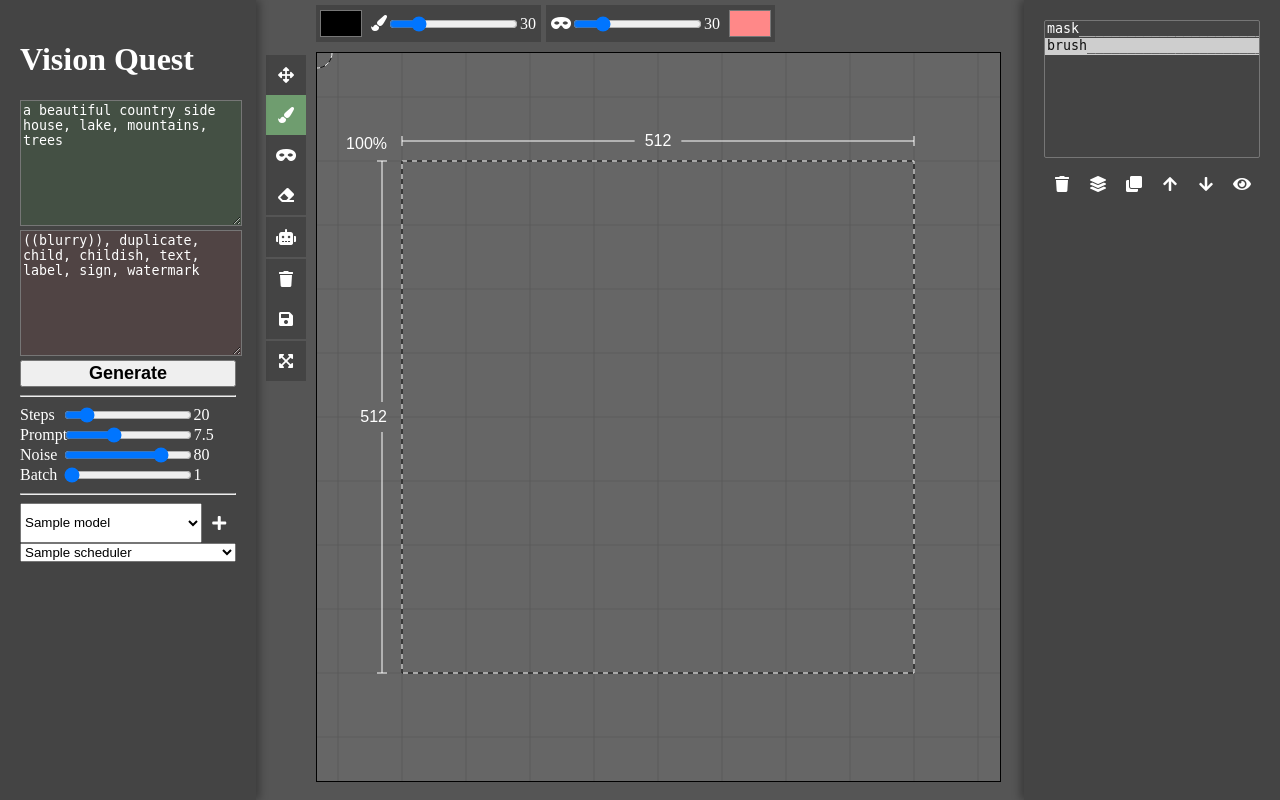
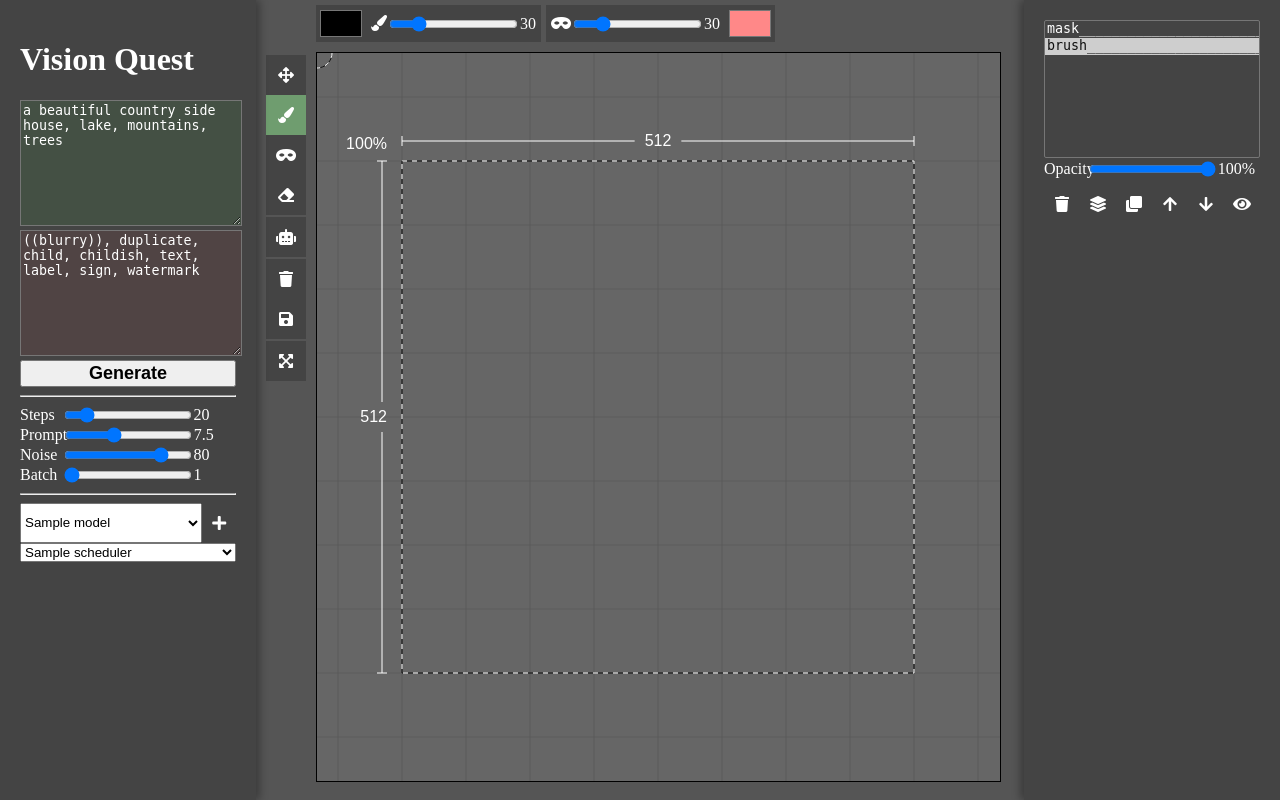
Before and after one commit to aole/Vision-Quest-Stable-Diffusion, a Flask app: template templates/index.html in a window 1280 px wide. Run offline with Flask 2, Linux system fonts and the light colour scheme; the template is opened without the code that fills it: most values are stand-ins (such as "Sample title", 1, 10 or a date in 2020).

Commit message:
Change layer opacity

```diff
--- a/static/js/layermanager.js
+++ b/static/js/layermanager.js
@@ -20,6 +20,7 @@ class LayerManager {
         this.maskCanvas.width = renderBoxWidth;
         this.maskCanvas.height = renderBoxHeight;
         this.maskLayer = this.addLayer(this.maskCanvas, "mask");
+        this.maskLayer.opacity = 50;
     }
 
     getBrushLayer() { return this.brushLayer; }
@@ -27,7 +28,7 @@ class LayerManager {
 
     addLayer(canvas, name, position=-1, refresh=true) {
         var ctx = canvas.getContext('2d');
-        var lyr = {name: name, canvas: canvas, ctx: ctx, x: 0, y: 0, visible: true}
+        var lyr = {name: name, canvas: canvas, ctx: ctx, x: 0, y: 0, visible: true, opacity: 100}
         if (position===-1)
             this.layers.push(lyr);
         else
@@ -245,7 +246,11 @@ class LayerManager {
         modelCtx.globalCompositeOperation = "source-over"
         modelCtx.clearRect(0, 0, modelCanvas.width, modelCanvas.height);
         for (let lyr of this.layers) {
-            if (lyr.name === 'mask' || !lyr.visible) continue;
+            if (lyr.name === 'mask' || !lyr.visible || lyr.opacity===0) continue;
+
+            var opacity = lyr.opacity / 100.0;
+            modelCtx.globalAlpha = opacity;
+
             modelCtx.drawImage(lyr.canvas, lyr.x, lyr.y);
         }
         var dataURL = modelCanvas.toDataURL();
--- a/static/js/script.js
+++ b/static/js/script.js
@@ -68,6 +68,15 @@ var scaling = false;
 
 function distance2(x1, y1, x2, y2) {
     return Math.pow(x2-x1, 2) + Math.pow(y2-y1, 2);
+}
+
+const opacity_slider = document.getElementById('opacity-slider');
+opacity_slider.oninput = function() {
+  var opacity = parseInt(opacity_slider.value);
+  lyrMgr.currentLayer.opacity = opacity;
+  document.getElementById('opacity-label').innerText = opacity_slider.value+'%';
+
+  draw();
 }
 
 const steps_slider = document.getElementById('steps-slider');
@@ -186,8 +195,11 @@ function generateModelImage() {
     modelCtx.globalCompositeOperation = "source-over"
 	modelCtx.clearRect(0, 0, modelCanvas.width, modelCanvas.height);
 	for (let lyr of lyrMgr.layers) {
-		if (lyr.name === 'mask' || !lyr.visible)
-			continue;
+		if (lyr.name === 'mask' || !lyr.visible || lyr.opacity===0) continue;
+
+        var opacity = lyr.opacity / 100.0;
+        modelCtx.globalAlpha = opacity;
+
 		modelCtx.drawImage(lyr.canvas, lyr.x, lyr.y);
 	}
 
@@ -330,11 +342,12 @@ function draw() {
 
 	// Draw layers onto canvas
 	for (let lyr of lyrMgr.layers) {
-        if (!lyr.visible) continue;
-		if (lyr.name === 'mask') {
-			if (autoMaskEnabled) continue;
-			viewportCtx.globalAlpha = 0.5;
-		}
+        if (!lyr.visible || lyr.opacity===0) continue;
+		if (lyr.name === 'mask' && autoMaskEnabled) continue;
+
+        var opacity = lyr.opacity / 100.0;
+		viewportCtx.globalAlpha = opacity;
+
         var x = pansX + lyr.x;
         var y = pansY + lyr.y;
         if (boxing && (lyr.name === 'mask' || lyr.name === 'brush')) {
@@ -371,9 +384,9 @@ function draw() {
 			viewportCtx.drawImage(lyr.canvas, x, y, lw, lh);
 		}
 		else viewportCtx.drawImage(lyr.canvas, x, y);
+	}
 
-		viewportCtx.globalAlpha = 1;
-	}
+	viewportCtx.globalAlpha = 1;
 
 	// display scale holders
 	if (currentTool === 'layer' && !scaling) {
@@ -821,6 +834,10 @@ viewport.addEventListener("mouseup", function(e) {
 
 lyrMgr.layerCtrl.addEventListener("change", function(e) {
     lyrMgr.selectLayer(e.target.value);
+
+    opacity_slider.value = lyrMgr.currentLayer.opacity;
+    document.getElementById('opacity-label').innerText = lyrMgr.currentLayer.opacity+'%';
+
     draw();
 });
 
--- a/templates/index.html
+++ b/templates/index.html
@@ -108,6 +108,11 @@
 	  </div>
 	  <div class="right">
         <select id="layers-list" title="Layers" size=8></select>
+		<div class="container-slider">
+			<label for="opacity-slider">Opacity</label>
+			<input type=range id="opacity-slider" min=0 max=100 value=100></input>
+			<label id="opacity-label">100%</label>
+		</div>
         <div class="toolbar horizontal">
             <div class="toolbar-button" onclick="clearLayer()">
               <i class="fas fa-trash"></i>
--- a/todo.txt
+++ b/todo.txt
@@ -30,7 +30,6 @@ Todo (in no particular order)
 34. add a close up clause to generate zoomed-in the masked area.
 36. select multiple layer. how would different operations work?
 37. optional layers? only one of these layers is visible at a time. When new rendering is done, all previous optional layers are converted to normal layers.
-38. layer opacity
 39. cut, copy, paste using mask
 40. tooltips
 41. option to use inpainting models
```
